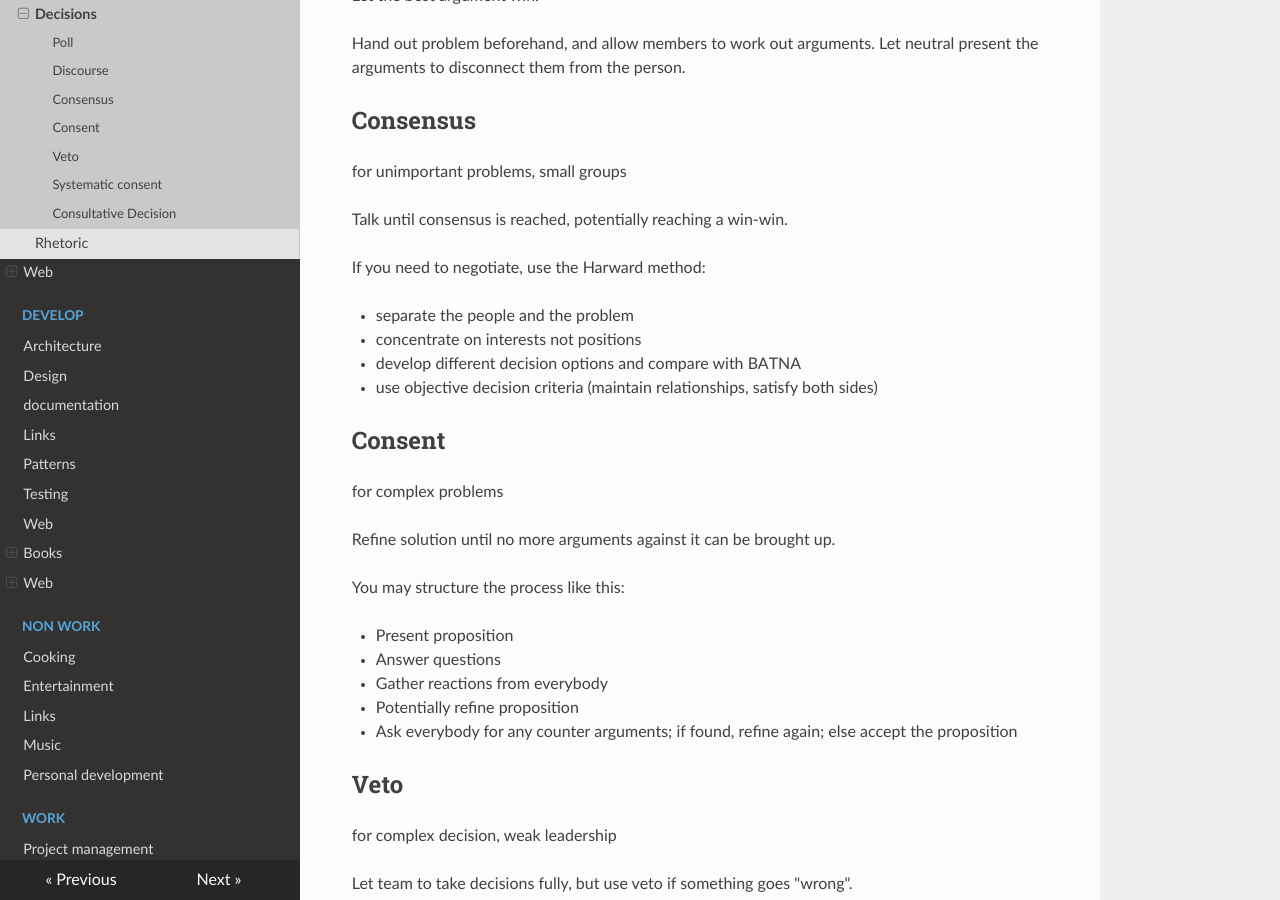
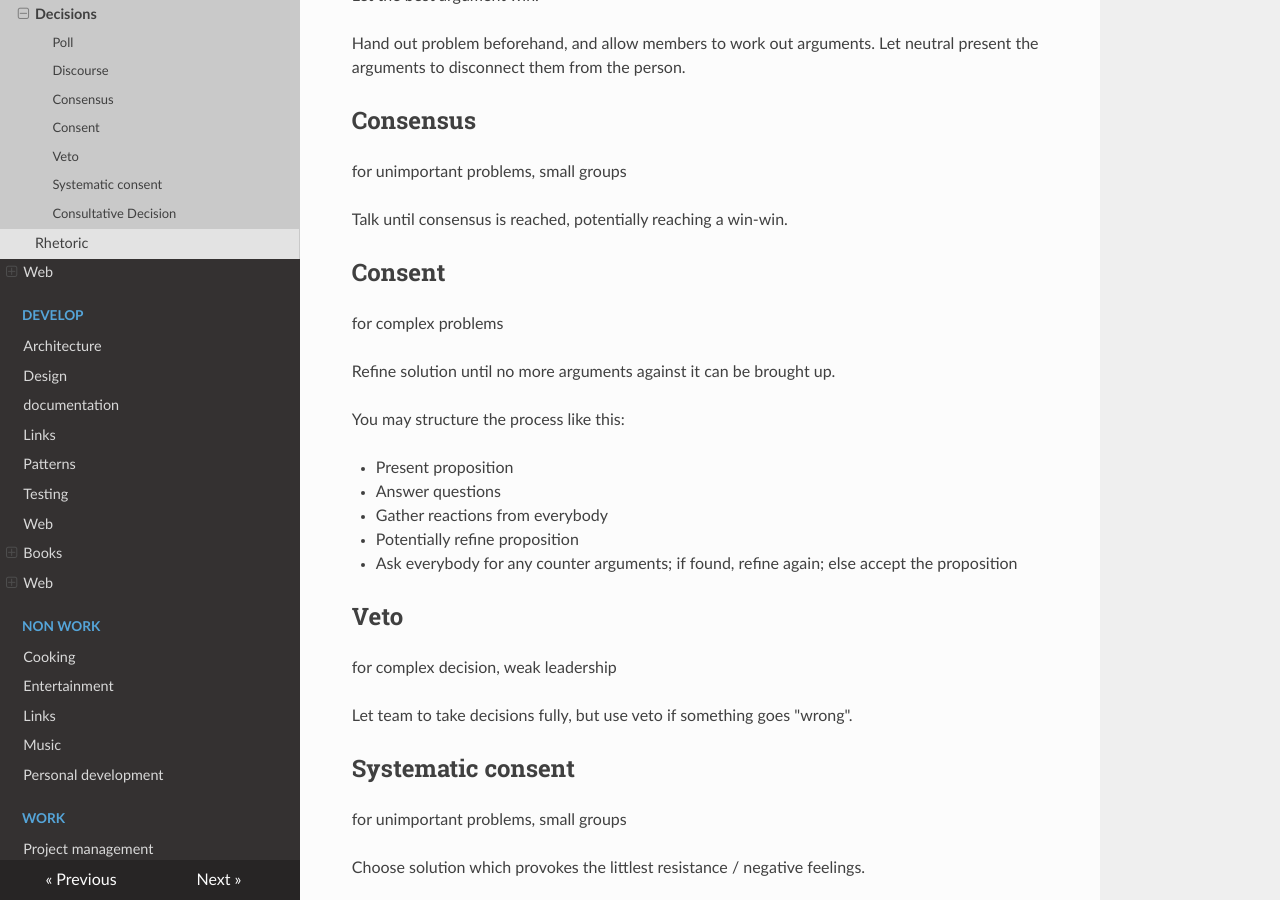
Before and after one commit to famoser/docs, an MkDocs documentation site: the page built from docs/communicate/courses/decisions.md, in a window 1280 px wide and 900 px high, scrolled down 600 px. Built offline with MkDocs 1.6.1, drawn with Linux system fonts in a browser that asks for light colours; nearby versions of some CDN libraries.

Commit message:
Save all changes

```diff
--- a/docs/communicate/courses/decisions.md
+++ b/docs/communicate/courses/decisions.md
@@ -26,12 +26,6 @@ for unimportant problems, small groups
 
 Talk until consensus is reached, potentially reaching a win-win.
 
-If you need to negotiate, use the Harward method:
-
-- separate the people and the problem
-- concentrate on interests not positions
-- develop different decision options and compare with BATNA
-- use objective decision criteria (maintain relationships, satisfy both sides)
 
 ## Consent
 
```
Also changed, not shown: docs/communicate/courses/speech.md (+0 -5 lines), docs/non-work/links.md (+0 -3 lines).
